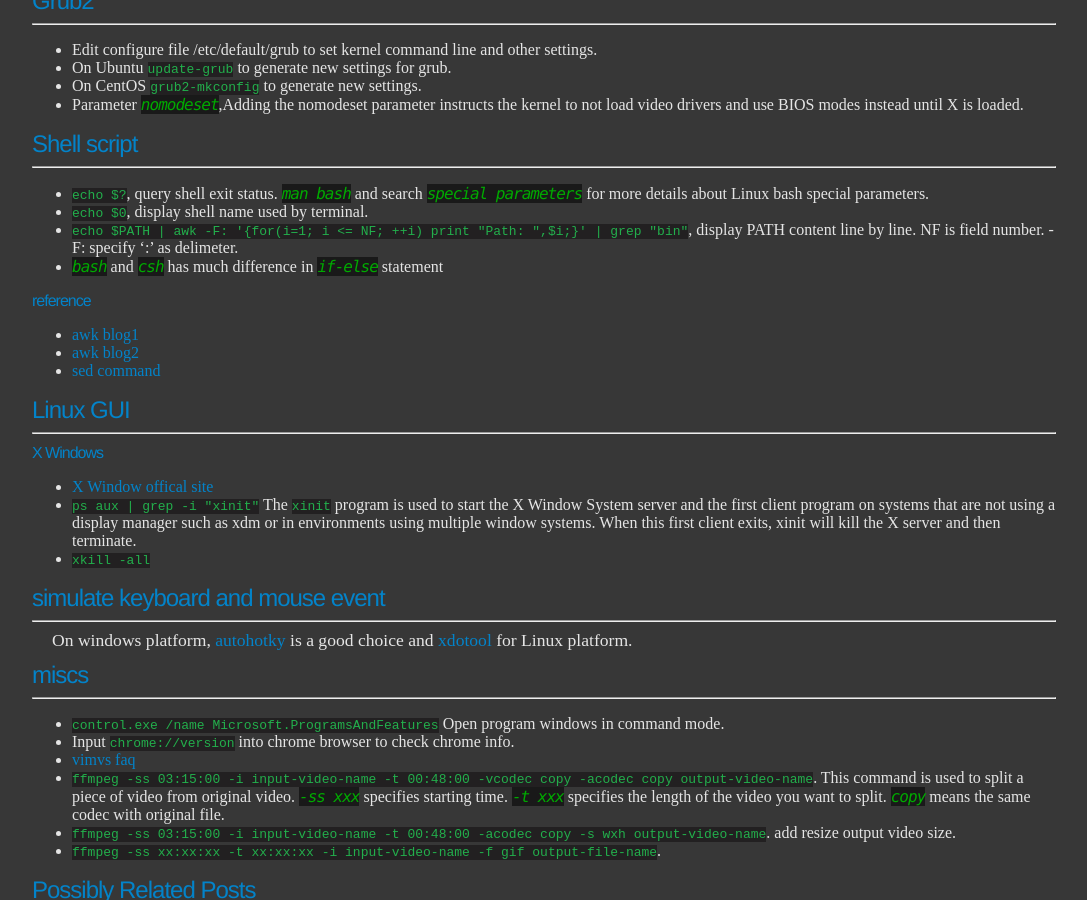
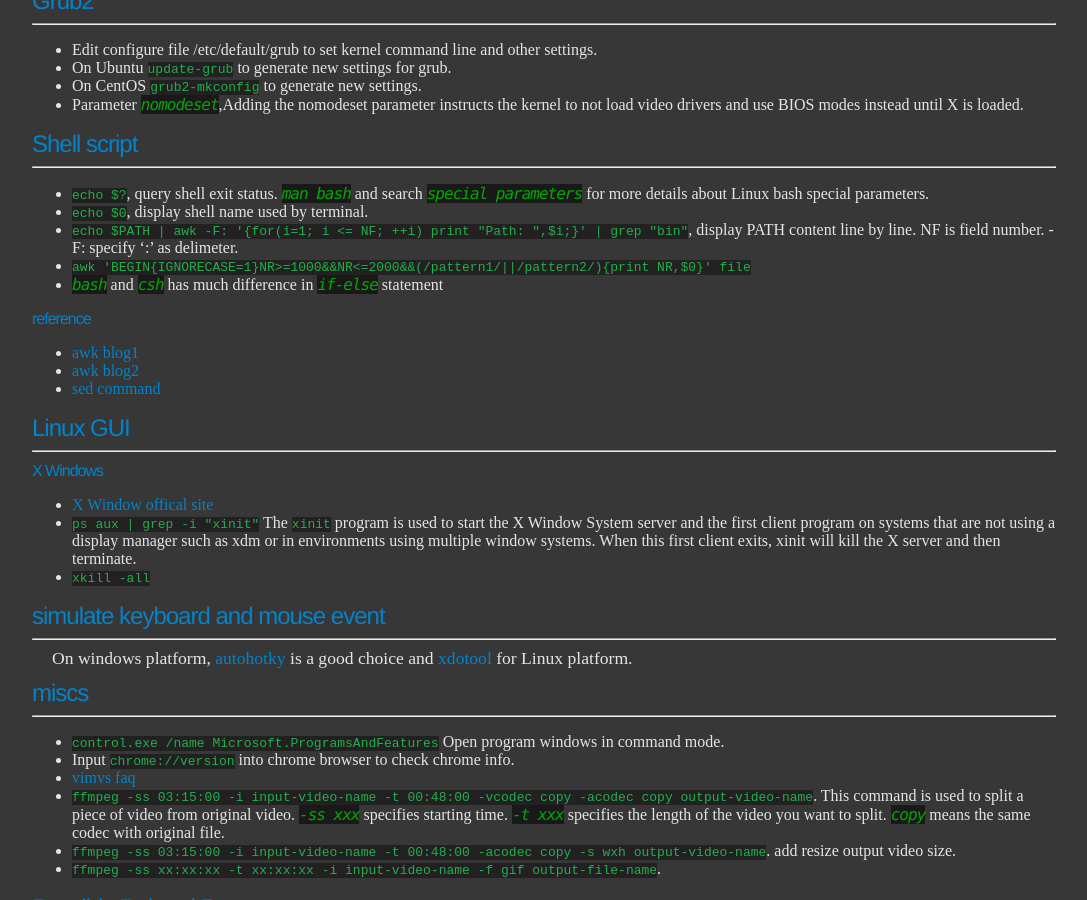
Before and after one commit to ychding11/ychding11.github.io, a Jekyll site: the page built from _posts/2015-03-16-Useful-Linux-Command.md, in a window 1280 px wide and 900 px high, scrolled down 1686 px. Shown: the whole window, without its empty margins (96-1183 px from the left). Built offline with Jekyll 4.4.1, drawn with Linux system fonts in a browser that asks for light colours.

Commit message:
add awk related

```diff
--- a/_posts/2015-03-16-Useful-Linux-Command.md
+++ b/_posts/2015-03-16-Useful-Linux-Command.md
@@ -122,6 +122,7 @@ This post summaries the commom usefull commands on Linux Platform.
 - `echo $0`, display shell name used by terminal.
 - `echo $PATH | awk -F: '{for(i=1; i <= NF; ++i) print "Path: ",$i;}' | grep "bin"`, display PATH content line by line. NF is field number.
    -F: specify ':' as delimeter.
+- `awk 'BEGIN{IGNORECASE=1}NR>=1000&&NR<=2000&&(/pattern1/||/pattern2/){print NR,$0}' file`
 - *bash* and *csh* has much difference in *if-else* statement
 
 
```
